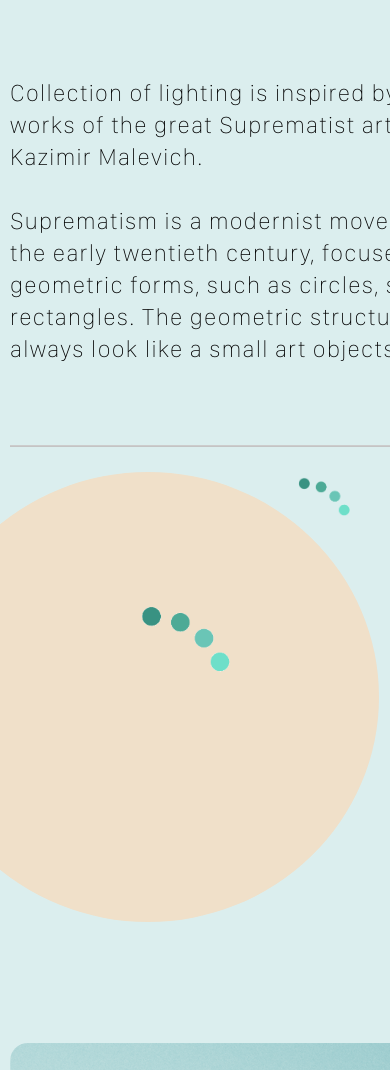
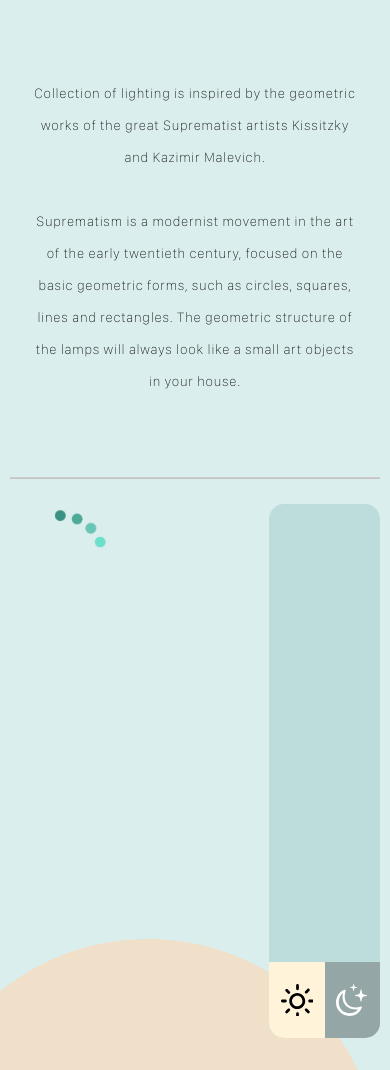
Before and after one commit to av-ilin/LampShop, a website built with webpack: page src/index.html in a window 390 px wide. Shown: the part 88-1158 px from the top of the page. Built offline with nearby package versions, Linux system fonts and the light colour scheme; no server answers.

Commit message:
upd::prefinal

```diff
--- a/src/css/style.css
+++ b/src/css/style.css
@@ -108,7 +108,7 @@ a {
 
 .shop__collection-lamp {
     position: absolute;
-    right: 255px;
+    left: 250px;
     max-width: 250px;
     max-height: 580px;
 }
@@ -245,6 +245,7 @@ a {
 }
 
 .shop__interier-room {
+    width: 100%;
     border-radius: 18px;
     box-shadow: -278px 223px 16px -272px rgba(0, 0, 0, 0.25);
 }
@@ -293,3 +294,97 @@ a {
 /* #endregion */
 
 /* #endregion */
+
+@media (max-width: 1600px) {
+    .shop,
+    .container {
+        max-width: 1440px;
+    }
+
+    .shop .container {
+        flex-direction: column;
+        align-items: center;
+        gap: 40px;
+    }
+    .shop__content-desc {
+        margin: 80px auto;
+        width: 90%;
+        text-align: center;
+    }
+    .collection__items {
+        margin-top: 25px;
+        border-radius: 15px;
+    }
+    .shop__interier {
+        width: fit-content;
+    }
+    .shop__interier-room {
+        box-shadow: none;
+    }
+    .shop__collection-lamp {
+        left: 50%;
+    }
+}
+
+@media (max-width: 1024px) {
+    .nav__menu {
+        display: none;
+    }
+
+    .shop__content-desc {
+        font-size: 20px;
+    }
+
+    .shop__interier {
+        max-width: 95%;
+        font-size: 10vw;
+    }
+    .shop__collection-lamp {
+        left: 250px;
+    }
+    .shop__interier-lamp {
+        left: 24%;
+        max-width: 18%;
+        max-height: 33%;
+    }
+    .shop__interier-lighter {
+        width: 17.2%;
+        height: 13.6%;
+    }
+    .shop__interier-lighter.active {
+        box-shadow: 0px 0px 4em 2em white;
+    }
+}
+
+@media (max-width: 630px) {
+    .shop__collection-lamp {
+        left: 0px;
+        max-height: 500px;
+        max-width: 40%;
+    }
+
+    .shop__content-desc {
+        font-size: 14px;
+    }
+
+    .shop__collection-desc {
+        padding-top: 600px;
+    }
+    .shop__collection-ellipse {
+        top: 460px;
+    }
+    .collection__items {
+        height: fit-content;
+        position: absolute;
+        right: 0px;
+        max-width: 169px;
+        width: 30%;
+    }
+    .collection__item {
+        width: 90%;
+        height: 90%;
+    }
+    .collection__items-box {
+        margin-bottom: 10px;
+    }
+}
--- a/src/js/lamp.js
+++ b/src/js/lamp.js
@@ -98,7 +98,7 @@ class LampManager {
             LampManager.elems.lampReview.src = imageSrc;
             LampManager.elems.lampInterier.src = imageSrc;
 
-            Lighter.check();
+            Lighter.switch();
             setTimeout(() => {
                 Lighter.upd();
             }, 100);
--- a/src/js/lighter.js
+++ b/src/js/lighter.js
@@ -34,7 +34,7 @@ class Lighter {
         };
     }
 
-    static check() {
+    static switch() {
         Lighter.switcherLight.onclick();
     }
 
```
